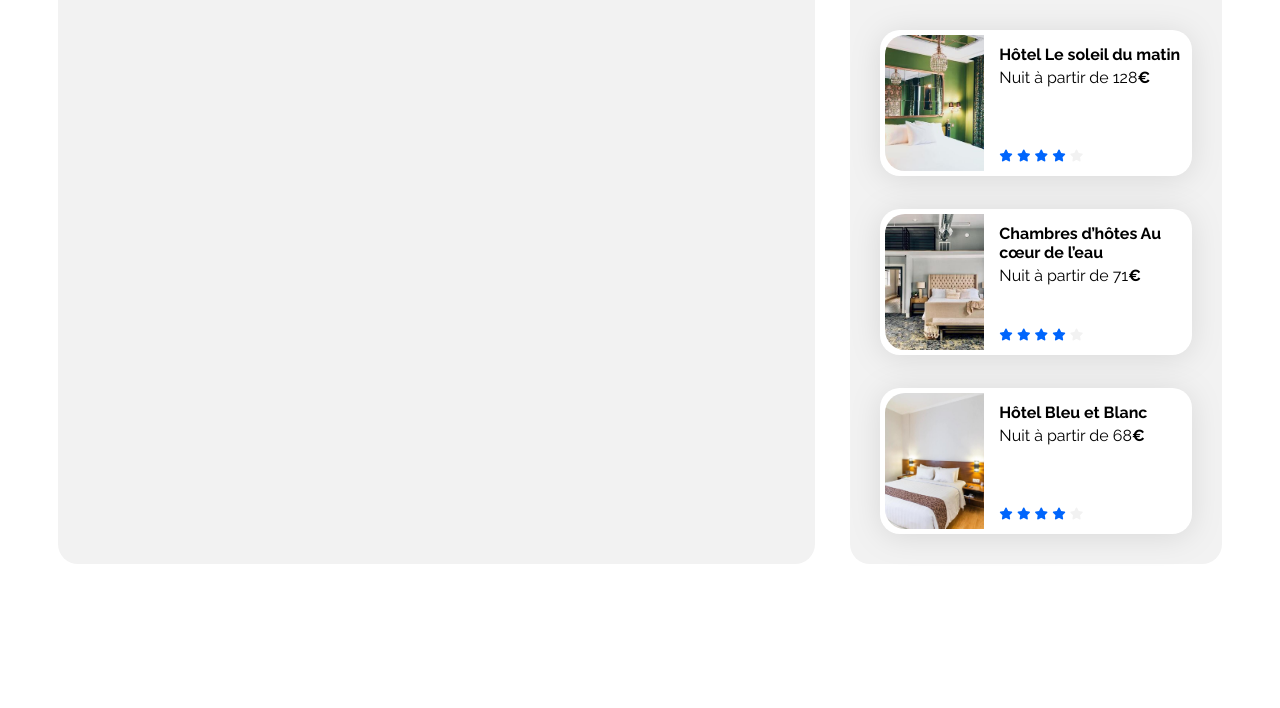
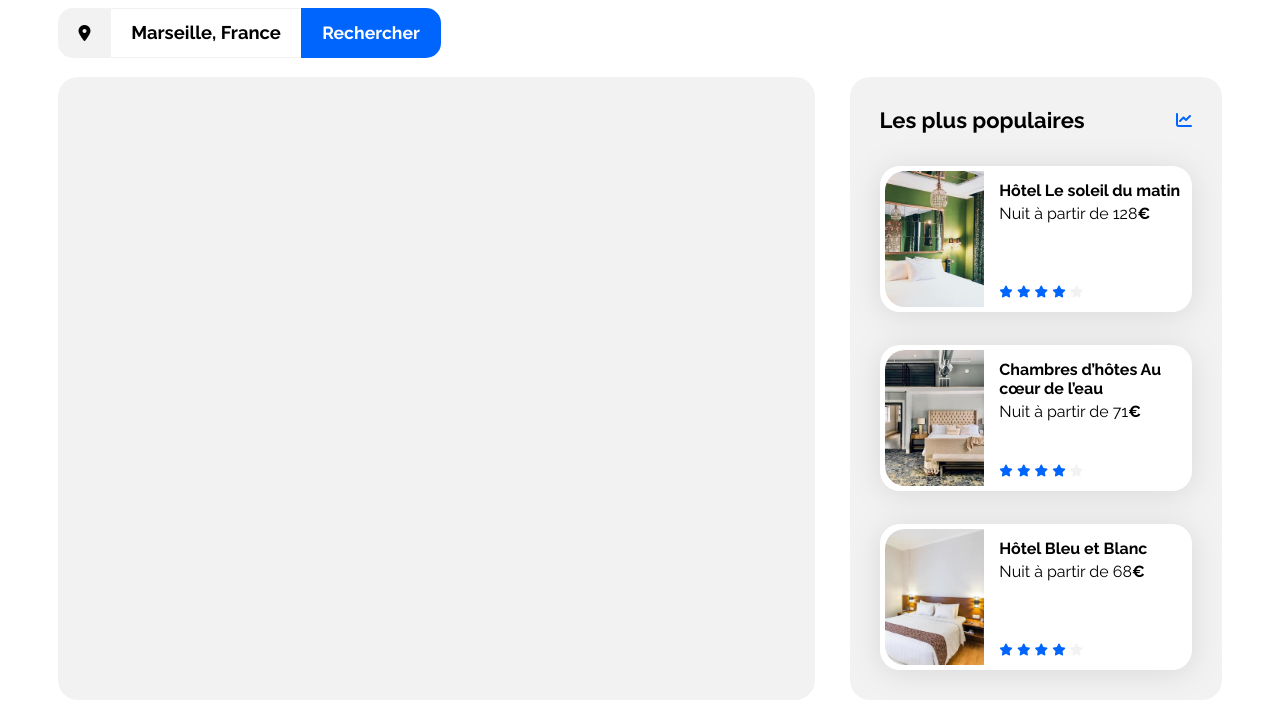
Before and after one commit to uu-0/booki, a plain HTML site: page index.html in a window 1280 px wide. Shown: the part 153-861 px from the top of the page. Before the commit the page ends 800 px from the top, so only its background shows below. Drawn offline with Linux system fonts and the light colour scheme.

Commit message:
Étape 4 : Ajoutez le formulaire de recherche (ressources : https://openclassrooms.com/fr/courses/1603881-creez-votre-site-web-avec-html5-et-css3/8061492-creez-des-formulaires)

```diff
--- a/css/style.css
+++ b/css/style.css
@@ -25,6 +25,51 @@
 
 #btnHebergements{
     color: #0065FC;
+}
+/****** search bar - étape 4 ***********/
+.intro{
+    margin-bottom: 0;
+    margin-top: 0;;
+}
+
+#search-bar{
+    display: grid;
+    grid-template-columns: 53px 190px 140px;
+    grid-template-rows: 50px;
+    border: none;
+}
+
+.search-element{
+    display: flex;
+    justify-content: center;
+    align-items: center;
+    border: none;
+}
+
+#map{
+    background-color: var(--main-bg-color);
+    border-top-left-radius: 15px;
+    border-bottom-left-radius: 15px;
+
+}
+
+#city{
+    text-align: center;
+    outline: none;
+    font-weight: 700;
+    font-size: 1.15em;
+    border-top: 1px solid var(--main-bg-color);
+    border-bottom: 1px solid var(--main-bg-color);
+}
+
+#search{
+    background-color: var(--main-color);
+    border-top-right-radius: 15px;
+    border-bottom-right-radius: 15px;
+    color: white;
+    font-weight: 550;
+    font-size: 1.1em;
+    cursor: pointer;
 }
 
 /****** General ***********/
--- a/index.html
+++ b/index.html
@@ -24,6 +24,23 @@
                       <a href="#activity" id="btnActivites" class="nav-component">Activités</a>
                 </div>
          </div>
+         <div class="info-group">
+            <div id="headline">
+                <h2 class="intro">Trouvez votre hébergement pour des vacances de rêve</h2>
+                <p class="intro">
+                    En plein centre-ville ou en pleine nature
+                </p>
+            </div>
+            <br>
+            <form id="search-bar" action="#" method="GET">
+                <div id="map" class="search-element">
+                    <i class="fa-sharp fa-solid fa-location-dot" style="color: #000000;"></i>
+                </div>
+                <input id="city" type="text" name="ville" class="search-element" value="Marseille, France">
+                <button id="search" class="search-element" type="submit">Rechercher</button>
+            </form>
+            <br>
+        </div>
         </header>
         <main>
             <div class="hebergements-and-populaires">
```
